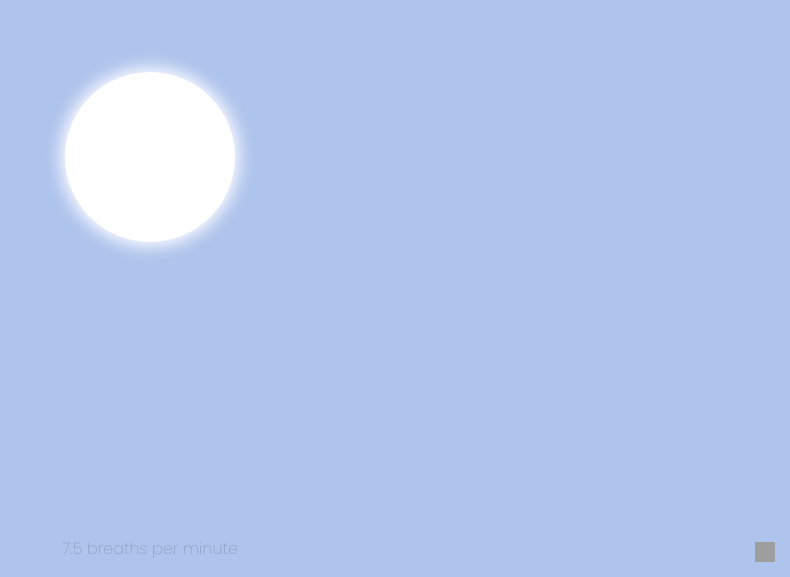
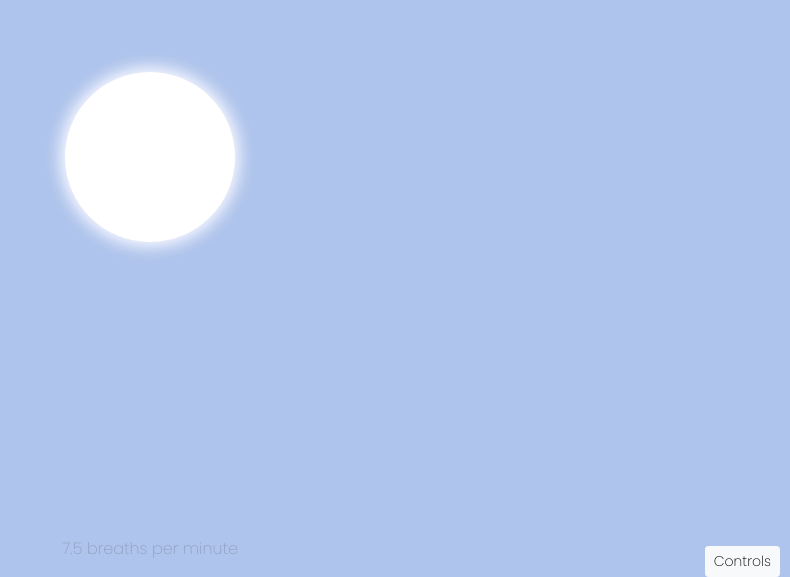
Before and after one commit to letakeane/breeeeathe, a React (Vite) app: page / in a window 1280 px wide. Shown: the part 223-800 px from the top of the page, without its empty margins (490-1280 px from the left). Built offline with nearby package versions, Linux system fonts and the light colour scheme; grey boxes are pictures that could not be loaded.

Commit message:
Make more use of bootstrap in controls menu

```diff
--- a/index.html
+++ b/index.html
@@ -9,6 +9,8 @@
   </head>
   <body>
     <div id="root"></div>
+    <script src="https://cdn.jsdelivr.net/npm/@popperjs/core@2.9.2/dist/umd/popper.min.js" integrity="sha384-IQsoLXl5PILFhosVNubq5LC7Qb9DXgDA9i+tQ8Zj3iwWAwPtgFTxbJ8NT4GN1R8p" crossorigin="anonymous"></script>
+    <script src="https://cdn.jsdelivr.net/npm/bootstrap@5.0.2/dist/js/bootstrap.min.js" integrity="sha384-cVKIPhGWiC2Al4u+LWgxfKTRIcfu0JTxR+EQDz/bgldoEyl4H0zUF0QKbrJ0EcQF" crossorigin="anonymous"></script>
     <script type="module" src="/src/main.jsx"></script>
   </body>
 </html>
--- a/src/components/Controls/Controls.css
+++ b/src/components/Controls/Controls.css
@@ -1,57 +1,7 @@
-#menu {
+.btn-light {
   position: fixed;
   bottom: 0;
-  width: 100%;
-  height: 90vh;
-  z-index: 10;
-  display: flex;
-  flex-direction: column;
-  justify-content: flex-end;
-  align-items: flex-end;
-  padding-right: 20px;
-}
-
-#ctrls-btn {
-  width: 20px;
-  height: 20px;
-  background: none;
-  background-image: url('./settings.png');
-  background-size: cover;
-  border: none;
-  cursor: pointer;
-  margin-left: auto;
-  z-index: 100;
-}
-
-#controls {
-  padding: 20px;
-  background: var(--light-accent);
-  display: flex;
-  flex-direction: column;
-  justify-content: space-between;
-  /* height: 500px; */
-}
-
-.hide-button {
-  position: fixed;
-  bottom: 15px;
-  right: 15px;
-  background-image: url('./settings.png')!important;
-}
-
-.show-button {
-  transform: translate3d(0, -10px, 0);
-  background-image: url('./close.png')!important;
-}
-
-.hide {
-  transform: translate3d(0, calc(100vh - 120px), 0);
-}
-
-.show {
-  animation: reveal;
-  animation-duration: 600;
-  animation-timing-function: ease-in-out;
+  right: 10px;
 }
 
 #credits p,
@@ -61,12 +11,7 @@
   margin: 0;
 }
 
-@keyframes reveal {
-  from {
-    transform: translate3d(0, calc(100vh - 120px), 0);
-  }
-
-  to {
-    transform: translate3d(0, 0, 0);
-  }
+#credits {
+  position: fixed;
+  bottom: 10px;
 }
--- a/src/components/Controls/Controls.jsx
+++ b/src/components/Controls/Controls.jsx
@@ -20,7 +20,8 @@ function Controls({
 
   function onSliderInput(e) {
     // e.preventDefault();
-    setBreathInfo(60 / (e.target.value * 2));
+    const breathsPerMinute = (60 / (e.target.value * 2)).toFixed(1);
+    setBreathInfo(breathsPerMinute);
     setDuration(translateToMS(e.target.value));
   }
 
@@ -30,40 +31,59 @@ function Controls({
   }
 
   return (
-    <section id="menu">
+    <>
       <button
-        id="ctrls-btn"
-        onClick={() => setDisplayControls(!state.displayControls)}
-        className={state.displayControls ? "show-button" : "hide-button"}
-      />
-      <section
-        className={state.displayControls ? "show" : "hide"}
-        id="controls"
+        className="btn btn-light btn-sm"
+        type="button"
+        data-bs-toggle="offcanvas"
+        data-bs-target="#offcanvasBottom"
+        data-bs-backdrop="true"
+        aria-controls="offcanvasBottom"
       >
-        <h2>Controls</h2>
-        <label htmlFor="duration">
-          Duration:{" "}
-          <span id="duration-display">{translateToSlider(state.duration)}</span>{" "}
-          seconds
+        Controls
+      </button>
+      <div
+        className="offcanvas offcanvas-end"
+        tabIndex="-1"
+        id="offcanvasBottom"
+        aria-labelledby="controlsLabel"
+      >
+        <div className="offcanvas-header">
+          <h5 className="offcanvas-title" id="controlsLabel">
+            Controls
+          </h5>
+          <button
+            type="button"
+            className="btn-close text-reset"
+            data-bs-dismiss="offcanvas"
+            aria-label="Close"
+          ></button>
+        </div>
+        <div className="offcanvas-body small">
+          <label className="form-label" htmlFor="duration">
+            Duration:&nbsp;
+            <span id="duration-display">{translateToSlider(state.duration)}</span> seconds
           </label>
           <input
+              className="form-range"
               type="range"
               name="duration"
               id="duration"
               min="3"
               max="10"
+              step="0.5"
               defaultValue={translateToSlider(state.duration)}
               onInput={onSliderInput}
             />
-        <div class="form-check form-switch">
+            <div className="form-check form-switch">
               <input
-            className="form-check-input"
+                className="form-check-input form-control"
                 type="checkbox"
                 id="flexSwitchCheckDefault"
                 checked={state.displayBreathInfo}
                 onInput={onToggleInput}
               />
-          <label class="form-check-label" for="flexSwitchCheckDefault">
+              <label className="form-check-label" for="flexSwitchCheckDefault">
                 Show breaths per minute
               </label>
             </div>
@@ -97,8 +117,9 @@ function Controls({
                 &nbsp; - Flaticon
               </p>
             </div>
-      </section>
-    </section>
+          </div>
+        </div>
+    </>
   );
 }
 
```
Lines whose indentation alone changed are shown as unchanged.
